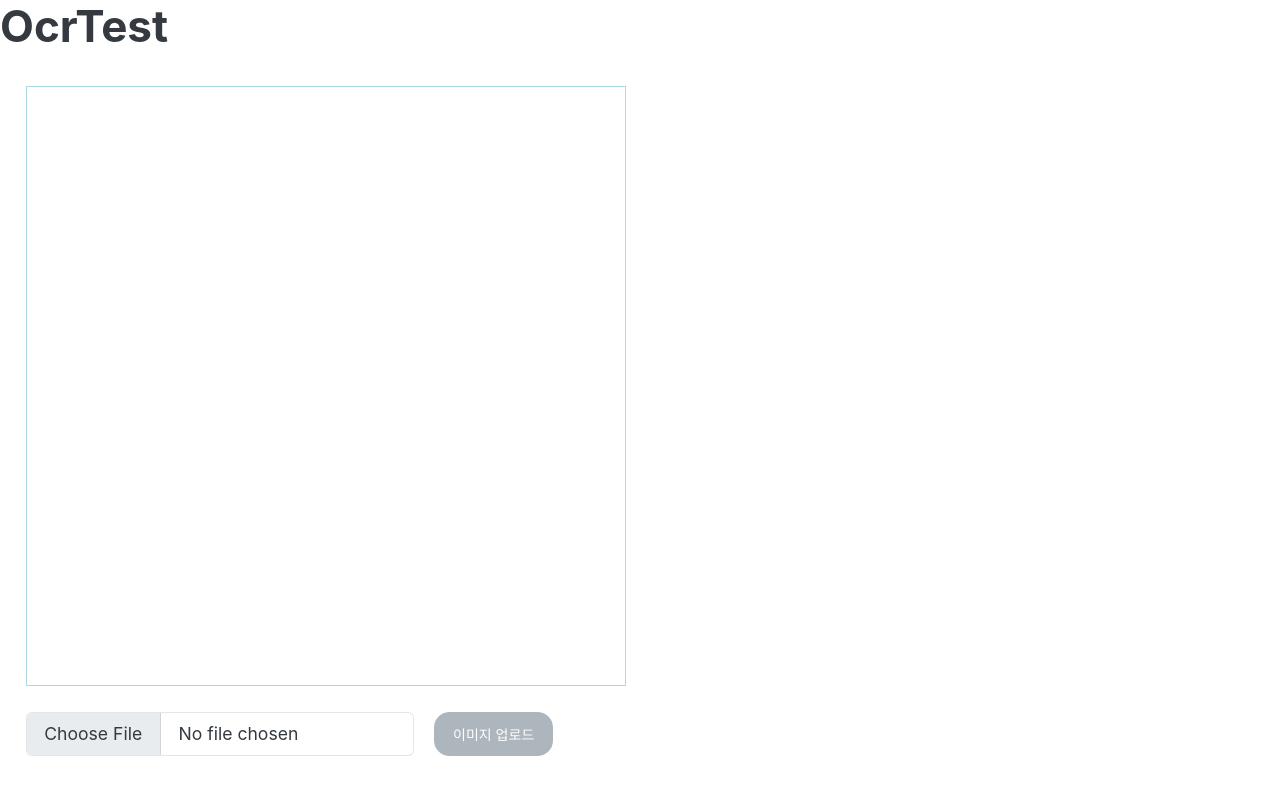
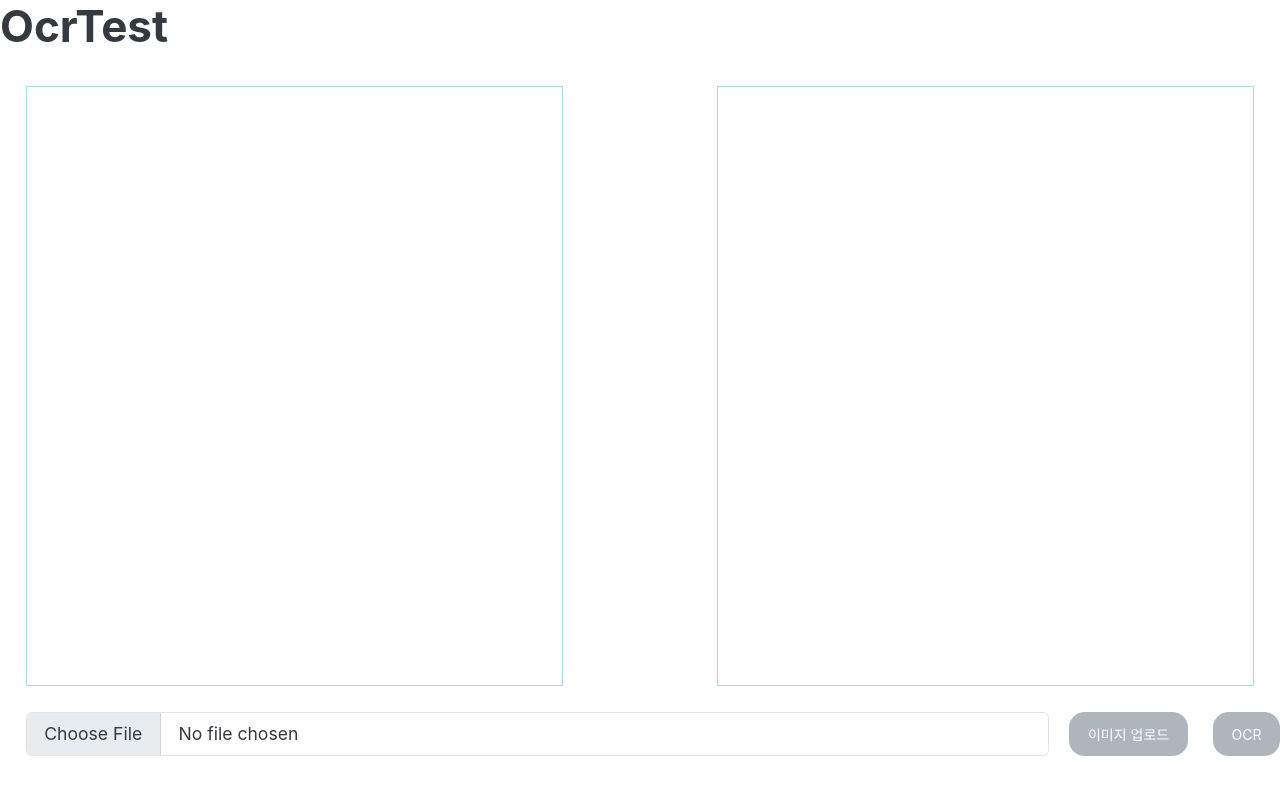
Before and after one commit to tneoeo2/Django-prac, a Django app: page / in a window 1280 px wide. Run offline with Django 4.2, Linux system fonts and the light colour scheme; some libraries are stand-ins or nearby versions.

Commit message:
html css 수정

```diff
--- a/dj004/ocrTest/static/ocrTest/css/index.css
+++ b/dj004/ocrTest/static/ocrTest/css/index.css
@@ -1,6 +1,7 @@
 .content-container{
   display: flex;
-  flex-direction: column;
+  flex-direction: row;
+  align-items: center;
 
 }
 
@@ -10,10 +11,10 @@
 
 .bs-component form{
   display: flex;
+  justify-content: space-between;
 }
 
 .form-control{
-  max-width: 31%;
   margin-right: 20px;
 }
 
@@ -21,5 +22,21 @@
   width: 600px;
   height: 600px;
   margin: 2%;
+  margin-right: 10%;
   border: 0.8px solid lightblue;
 }
+
+.result-container{
+  width: 600px;
+  height: 600px;
+  margin: 2%;
+  border: 0.8px solid lightblue;
+  overflow-y: scroll;
+  pointer-events: visible;
+  color: transparent;
+  text-shadow: 0 0 0 black;
+}
+
+.ocr-btn{
+  margin-left: 2%;
+}
--- a/dj004/ocrTest/templates/ocrTest/index.html
+++ b/dj004/ocrTest/templates/ocrTest/index.html
@@ -14,17 +14,76 @@
   <div class="content-container">
   {% comment %} 이미지 넣기 {% endcomment %}
   <div class="image-container">
-    {%if mainphoto != None %}
-    <img src = "media/{{mainphoto}}" alt="" height="600" width="600" >
+    {%if 'http://' in mainphoto %}
+    <img src = "{{mainphoto}}" alt="" height="600" width="600" >
+    {% elif mainphoto != None %}
+    <img src = "/media/{{mainphoto}}" alt="" height="600" width="600" >
     {% endif %}
+
+
+
   </div>
-    <div class="bs-component mb-4">
-    <form action="" method="post" enctype="multipart/form-data">
-      {% csrf_token %}
-      <input class="form-control img-name" id="formFile" type="file" name="mainphoto">
-      <input class="btn btn-secondary my-2 my-sm-0" type="submit" value="이미지 업로드">
-    </div>
-    </form>
+
+
+  <div class="result-container">
+
+
+  </div>
 </div>
+<div class="bs-component mb-4">
+<form action="/ocr/" method="post" enctype="multipart/form-data">
+  {% csrf_token %}
+  <input class="form-control img-name" id="formFile" type="file" name="mainphoto">
+  <input class="btn btn-secondary my-2 my-sm-0" type="submit" value="이미지 업로드">
+  {% comment %} <input class="btn btn-secondary my-2 my-sm-0 ocr-btn" type="submit" value="OCR 결과확인"> {% endcomment %}
+  <button class="btn btn-secondary my-2 my-sm-0 ocr-btn" type="button" value="OCR 결과확인" onclick=fnRecoFetch()>OCR </button>
+</form>
+</div>
+
 </body>
+
+<script type="text/javascript">
+
+  function fnRecoFetch(img){
+    let goUrl = "http://61.72.55.130:8999/ocr/imgUploadMulti/";
+    console.log("*************fnReocAjax*******************");
+
+    //let imgSrc = document.querySelector('.image-container img').src;
+    fileInput = document.querySelector("#formFile");
+
+    let myFormData = new FormData();
+    console.log("fileInput.files[0].name : "  + fileInput.files[0].name);
+    myFormData.append('file', fileInput.files[0].name);     //이미지 파일 경로
+    myFormData.append('ocrmode', "0");
+    myFormData.append('metaId', "0");
+    myFormData.append('docModelId', "0");
+
+    fetch(goUrl, {
+      method: 'post',
+      headers: {
+        'Content-Type': 'application/json',
+        'Access-Control-Allow-Origin':'*',
+        "X-CSRFToken": '{{csrf_token}}',
+    },
+    body: myFormData
+    })
+    .then(response => {
+      result = response.json();
+      console.log("result :  "+ result);
+      status_code = response.status;
+      if(status_code != 200){
+        console.log("Error in getting fnReocAjax~~~")
+        return false;
+      }
+      return result
+    })
+    .then(result => {
+      console.log("=====result =====" +"\n" +result);
+    })
+    .catch(error => {
+        console.log(error);
+    })
+
+  }
+</script>
 </html>
```
Also changed, not shown: dj004/ocrTest/templates/ocrTest/rank.html (+107 -9 lines).
